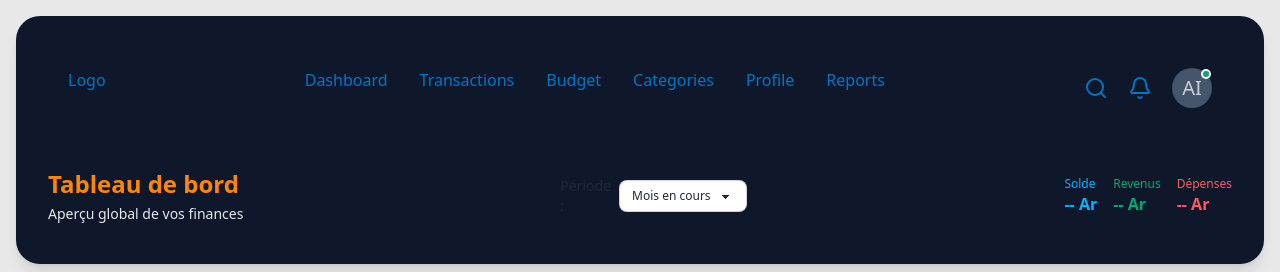
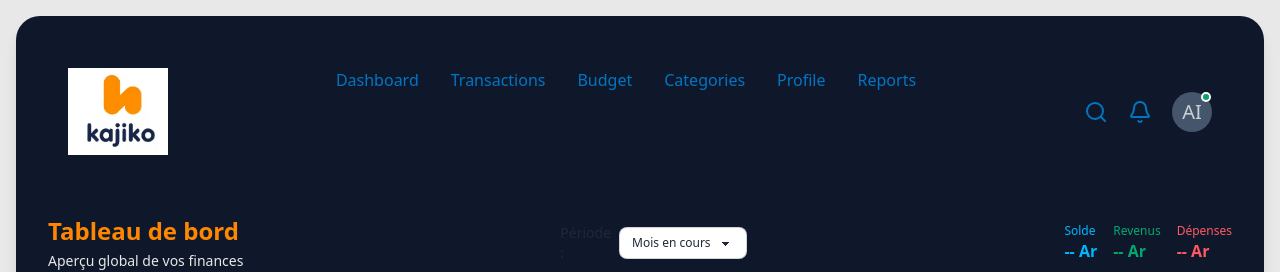
Before and after one commit to Dii11/Kajiko, a React (Vite) app: page /home in a window 1280 px wide. Shown: the top 272 px of the page. Built offline with nearby package versions, Linux system fonts and the light colour scheme; no server answers.

Commit message:
ajouter un logo dans le navbar

```diff
--- a/src/components/Navbar.jsx
+++ b/src/components/Navbar.jsx
@@ -7,7 +7,7 @@ import CategoriesHeader from '../modules/categories/CategoriesHeader';
 import TransactioHeader from '../modules/transaction/TransactioHeader';
 import DashboardHeader from '../modules/Dashboard/DashboardHeader';
 import ReportHeader from '../modules/ReportHeader';
-
+import img from '../assets/logo.webp'
 const Navbar = () => {
   const location = useLocation();
   const navigate = useNavigate();
@@ -65,7 +65,7 @@ const Navbar = () => {
   return (
     <div className="bg-slate-900 shadow-lg m-4 p-4 rounded-3xl ">
       <section className="flex justify-between rounded-lg m-4 p-5 text-secondary">
-        <div>Logo</div>
+<img src={img} alt='logo' width={100}/>
         <div className="hidden md:block nav flex gap-10">
           <NavLink
             to="/home/"
```
